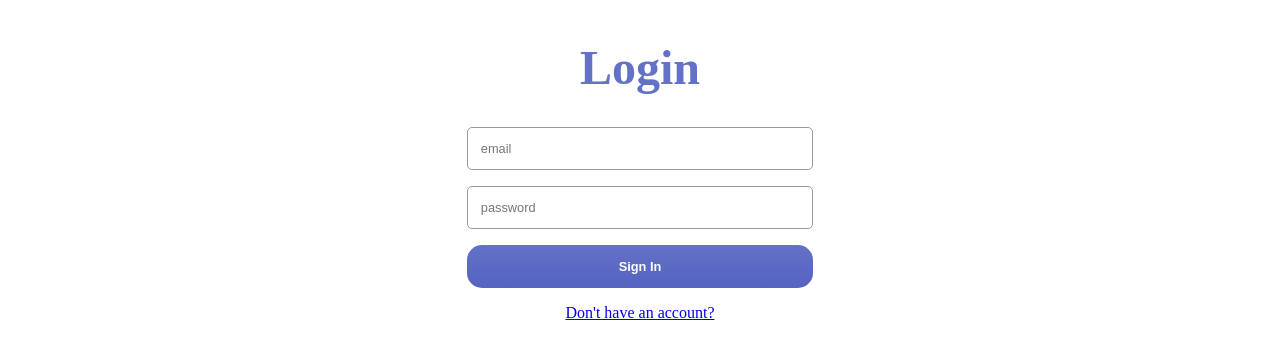
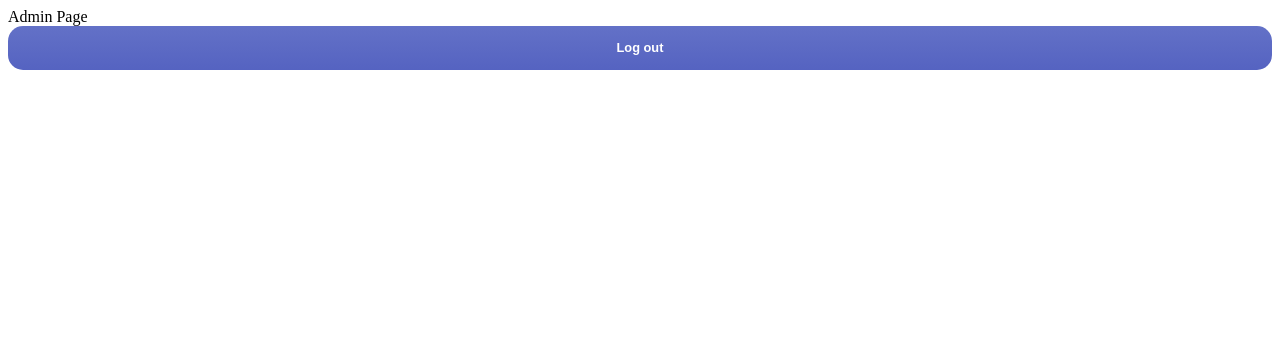
Before and after one commit to mauriciomutte/react-auth, a React (Create React App) app in the folder packages/web/: page / in a window 1280 px wide. Before the commit this address led to /login. Shown: the top 356 px of the page. Built offline with nearby package versions, Linux system fonts and the light colour scheme; sample sign-in values are in the browser's storage.

Commit message:
Fix(client): fix PrivateRoute get token

```diff
--- a/packages/web/src/PrivateRoute.js
+++ b/packages/web/src/PrivateRoute.js
@@ -4,13 +4,13 @@ import { Route, Redirect } from 'react-router-dom';
 import { useAuth } from './context/auth';
 
 export default function PrivateRoute({ component: Component, ...rest }) {
-  const { authTokens } = useAuth();
+	const [{ token }] = useAuth();
 
   return (
     <Route
       {...rest}
       render={props =>
-        authTokens ? (
+        token ? (
           <Component {...props} />
         ) : (
           <Redirect to={{ pathname: "/login", state: { referer: props.location } }} />
```
